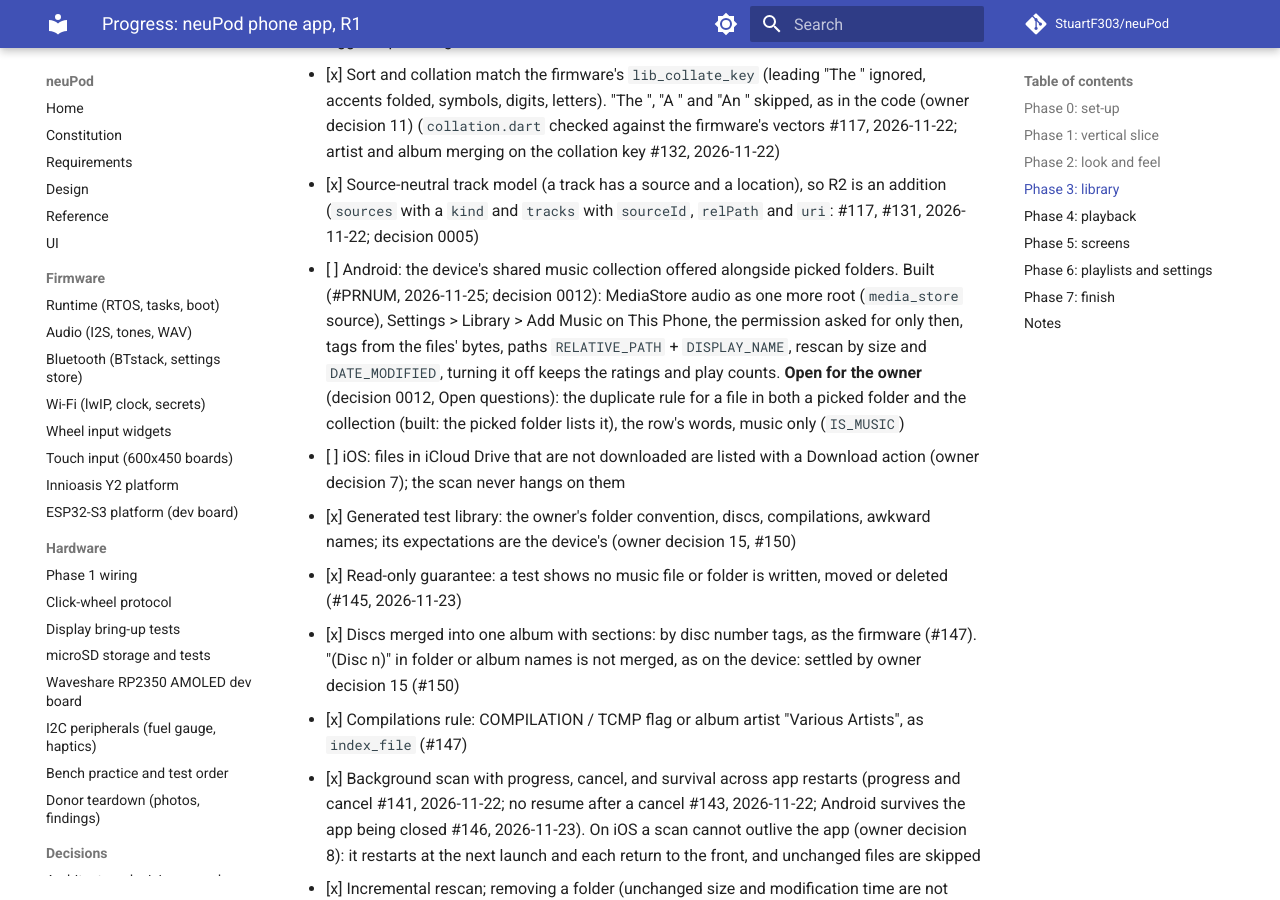
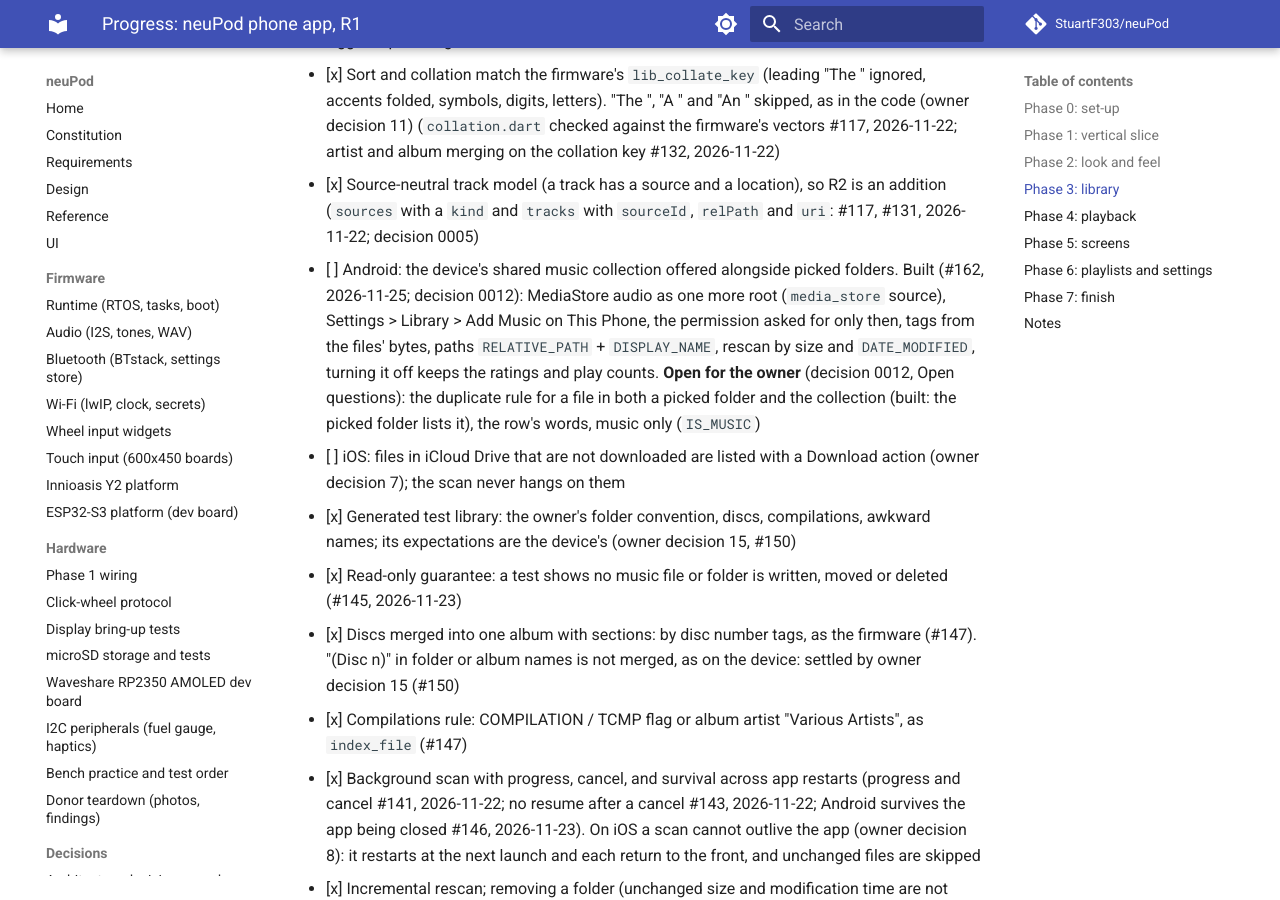
Before and after one commit to StuartF303/neuPod, an MkDocs documentation site: the page built from docs/app/PROGRESS.md, in a window 1280 px wide and 900 px high, scrolled down 3193 px. Built offline with MkDocs 1.6.1 and Material for MkDocs 9.7.7, drawn with Linux system fonts in a browser that asks for light colours; comment, search, counter and statistics services are not loaded; some of the changed text lies outside the part shown.

Commit message:
docs(app): PR number for the shared collection in PROGRESS
Co-Authored-By: Claude Opus 5.5 <noreply@anthropic.com>

```diff
--- a/docs/app/PROGRESS.md
+++ b/docs/app/PROGRESS.md
@@ -54,7 +54,7 @@ Every item means: works on Android and iOS, covered by tests at the levels the s
 - [x] Tags: title, artist, album artist, album, track, disc, year, genre, compilation, duration, format, embedded art (#147, M4A and WAV #149, embedded art #148, 2026-11-23). Read from FLAC, MP3, M4A/MP4 and WAV, the formats the firmware parses (`tag_reader.dart`); an Ogg or Opus file gets the fallbacks of decision 15
 - [x] Sort and collation match the firmware's `lib_collate_key` (leading "The " ignored, accents folded, symbols, digits, letters). "The ", "A " and "An " skipped, as in the code (owner decision 11) (`collation.dart` checked against the firmware's vectors #117, 2026-11-22; artist and album merging on the collation key #132, 2026-11-22)
 - [x] Source-neutral track model (a track has a source and a location), so R2 is an addition (`sources` with a `kind` and `tracks` with `sourceId`, `relPath` and `uri`: #117, #131, 2026-11-22; decision 0005)
-- [ ] Android: the device's shared music collection offered alongside picked folders. Built (#PRNUM, 2026-11-25; decision 0012): MediaStore audio as one more root (`media_store` source), Settings > Library > Add Music on This Phone, the permission asked for only then, tags from the files' bytes, paths `RELATIVE_PATH` + `DISPLAY_NAME`, rescan by size and `DATE_MODIFIED`, turning it off keeps the ratings and play counts. **Open for the owner** (decision 0012, Open questions): the duplicate rule for a file in both a picked folder and the collection (built: the picked folder lists it), the row's words, music only (`IS_MUSIC`)
+- [ ] Android: the device's shared music collection offered alongside picked folders. Built (#162, 2026-11-25; decision 0012): MediaStore audio as one more root (`media_store` source), Settings > Library > Add Music on This Phone, the permission asked for only then, tags from the files' bytes, paths `RELATIVE_PATH` + `DISPLAY_NAME`, rescan by size and `DATE_MODIFIED`, turning it off keeps the ratings and play counts. **Open for the owner** (decision 0012, Open questions): the duplicate rule for a file in both a picked folder and the collection (built: the picked folder lists it), the row's words, music only (`IS_MUSIC`)
 - [ ] iOS: files in iCloud Drive that are not downloaded are listed with a Download action (owner decision 7); the scan never hangs on them
 - [x] Generated test library: the owner's folder convention, discs, compilations, awkward names; its expectations are the device's (owner decision 15, #150)
 - [x] Read-only guarantee: a test shows no music file or folder is written, moved or deleted (#145, 2026-11-23)
@@ -133,7 +133,7 @@ Every item means: works on Android and iOS, covered by tests at the levels the s
 
 (One line per thing the next session must know. Newest first.)
 
-- 2026-11-25: Android shared music collection (#PRNUM, decision 0012): `neupod_storage` `addSharedCollection()` and root kind `sharedCollection` (id `mediastore:audio`); the walk is one MediaStore query (`IS_MUSIC != 0`, all external volumes), entries open through `openFd` like SAF documents. No schema change (`sources.kind` `media_store`). The scanner leaves out a collection item inside a picked folder (tree URI to volume and path, `lib/data/scan/shared_collection.dart`): a proposal (option B) until the owner answers decision 0012's Open question 1; options A/C are a few lines. Android integration test `media_store_test.dart`: the instrumentation rule in `MainActivityTest.java` grants the permission and inserts a WAV only when `neupodSeedMediaStore=true` (the script passes it for that file); CI step and job timeouts raised for the 7th file. The permission dialog itself is not driven in CI.
+- 2026-11-25: Android shared music collection (#162, decision 0012): `neupod_storage` `addSharedCollection()` and root kind `sharedCollection` (id `mediastore:audio`); the walk is one MediaStore query (`IS_MUSIC != 0`, all external volumes), entries open through `openFd` like SAF documents. No schema change (`sources.kind` `media_store`). The scanner leaves out a collection item inside a picked folder (tree URI to volume and path, `lib/data/scan/shared_collection.dart`): a proposal (option B) until the owner answers decision 0012's Open question 1; options A/C are a few lines. Android integration test `media_store_test.dart`: the instrumentation rule in `MainActivityTest.java` grants the permission and inserts a WAV only when `neupodSeedMediaStore=true` (the script passes it for that file); CI step and job timeouts raised for the 7th file. The permission dialog itself is not driven in CI.
 - 2026-11-25: Ratings and play counts (decision 0011, owner decision 20; library schema version 5 adds `tracks.audio_fingerprint`, scan version 6; the new `stats.sqlite` is schema version 1 and is in phone backups through neupod_storage `backedUpDataPath()` and the Android backup rules): the firmware's play tracker, rating and plays rules are ported and checked against vectors from the compiled C (`scripts/app/gen-plays-vectors.sh`, a CI step diffs them). Follow-ups: the audio engineer to report a track start from `neupod_audio` (a restart of the same queue entry, Previous after 3 s or repeat one, is not a new start yet, so not counted again); Most played, Top rated, Unplayed and Settings > Reset ratings and play counts (phase 6) read `track_stats`; the star colours differ from the device's (accent and line grey there; filled and outlined in the inks here), a UI styles question for the owner. `make-migrations` cannot read `_testVersion ?? n`: write the bare number while it runs (comment on `schemaVersion`).
 - 2026-11-25: Unplayable files (#159, owner decision 19). A song is unplayable when the device would mark it damaged or the phone's player cannot decode it. Every stored read failure (wrong format, damaged, can't open, can't read) is the device's `LIB_PLAY_DAMAGED` (`index_file` and `play_from_meta`, lib_build.c), worded `Damaged file` (`lib_cant_play_str`); `Not downloaded` stays the app's own; on iOS, Ogg and Opus read `Ogg, can't play` / `Opus, can't play` until the Xiph decoders land (owner decision 5). Greyed rows are selectable by the wheel and touch, as on the device (`ui_list.c` skips no row; the earlier note that the wheel skips them no longer holds); Select opens nothing; Search results grey them too. Decision 19 settles the differences from today's firmware: reason on the row and no toasts (UI styles design), unplayable songs left out of the queue, Shuffle Songs never starts on one; the firmware's backlog items are the lead's.
 - 2026-11-23: Album art (#148, schema version 4, scan version 5), known differences from the device: a `Folder.jpg` with the FAT hidden or system attribute (as Windows Media Player writes it) is skipped by the device (`art_service.c` line 380) but used by the app, which cannot see FAT attributes; the app reads at most 32 MB of a picture (decision 0010).
```
